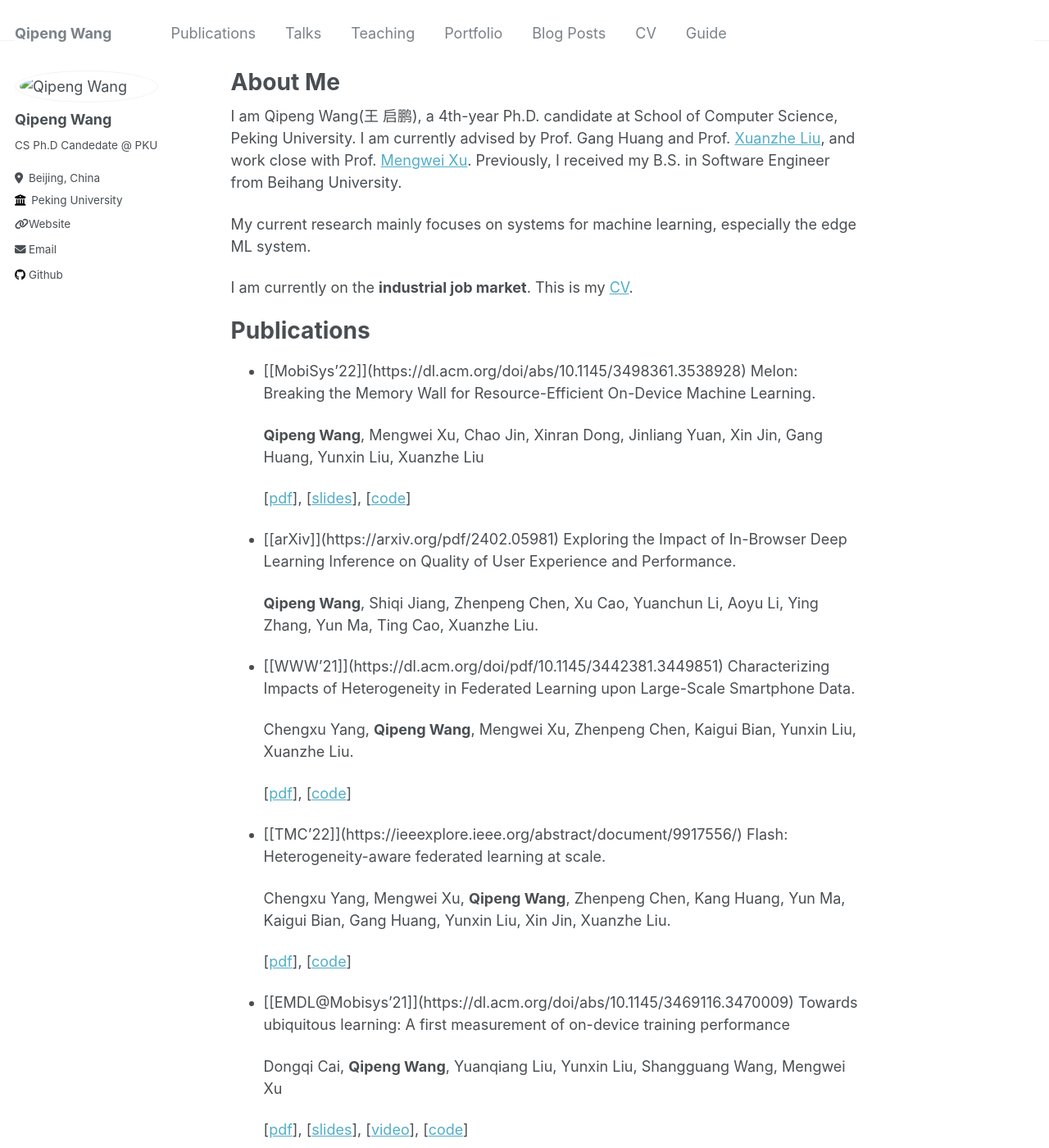
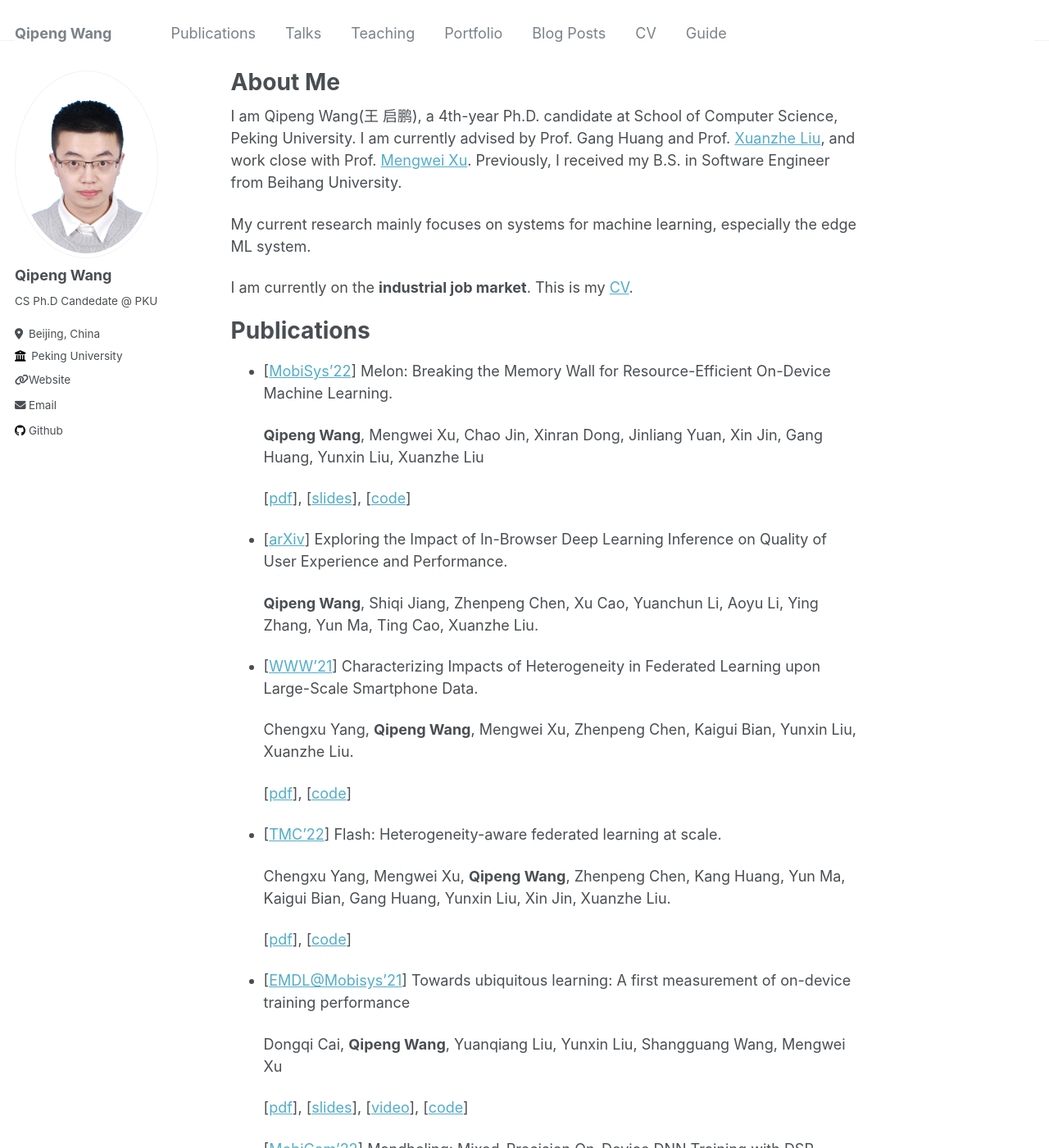
Before and after one commit to qipengwang/qipengwang.github.io, a Jekyll site: the page built from _pages/about.md, in a window 1280 px wide and 1400 px high. Shown: the whole window at 82% size. Built offline with Jekyll 4.4.1, drawn with Linux system fonts in a browser that asks for light colours; some of the changed text lies outside the part shown.

Commit message:
xxp update 5

```diff
--- a/_config.yml
+++ b/_config.yml
@@ -21,7 +21,7 @@ repository               : "qipengwang/qipengwang.github.io"
 #               Additional customization can be done by editing /_includes/author-profile.html
 author:
   # Biographic information
-  avatar           : "images/wqp.png"
+  avatar           : "wqp.png"
   name             : "Qipeng Wang"
   pronouns         : # example: "she/her"
   bio              : "CS Ph.D Candedate @ PKU"
--- a/_pages/about.md
+++ b/_pages/about.md
@@ -17,41 +17,41 @@ I am currently on the **industrial job market**. This is my [CV](../files/cv.pdf
 
 # Publications
 
-- \[[MobiSys'22]\](https://dl.acm.org/doi/abs/10.1145/3498361.3538928) Melon: Breaking the Memory Wall for Resource-Efficient On-Device Machine Learning.
+- \[[MobiSys'22](https://dl.acm.org/doi/abs/10.1145/3498361.3538928)\] Melon: Breaking the Memory Wall for Resource-Efficient On-Device Machine Learning.
 
   **Qipeng Wang**, Mengwei Xu, Chao Jin, Xinran Dong, Jinliang Yuan, Xin Jin, Gang Huang, Yunxin Liu, Xuanzhe Liu
 
   \[[pdf](../files/mobisys22-paper.pdf)\], \[[slides](../files/mobisys22-slides.pdf)\], \[[code](https://github.com/qipengwang/Melon)\]
 
-- \[[arXiv]\](https://arxiv.org/pdf/2402.05981) Exploring the Impact of In-Browser Deep Learning Inference on Quality of User Experience and Performance.
+- \[[arXiv](https://arxiv.org/pdf/2402.05981)\] Exploring the Impact of In-Browser Deep Learning Inference on Quality of User Experience and Performance.
 
   **Qipeng Wang**, Shiqi Jiang, Zhenpeng Chen, Xu Cao, Yuanchun Li, Aoyu Li, Ying Zhang, Yun Ma, Ting Cao, Xuanzhe Liu.
 
-- \[[WWW'21]\](https://dl.acm.org/doi/pdf/10.1145/3442381.3449851) Characterizing Impacts of Heterogeneity in Federated Learning upon Large-Scale Smartphone Data.
+- \[[WWW'21](https://dl.acm.org/doi/pdf/10.1145/3442381.3449851)\] Characterizing Impacts of Heterogeneity in Federated Learning upon Large-Scale Smartphone Data.
 
   Chengxu Yang, **Qipeng Wang**, Mengwei Xu, Zhenpeng Chen, Kaigui Bian, Yunxin Liu, Xuanzhe Liu.
 
   \[[pdf](../files/www21-paper.pdf)\], \[[code](https://github.com/PKU-Chengxu/FLASH)\]
 
-- \[[TMC'22]\](https://ieeexplore.ieee.org/abstract/document/9917556/) Flash: Heterogeneity-aware federated learning at scale.
+- \[[TMC'22](https://ieeexplore.ieee.org/abstract/document/9917556/)\] Flash: Heterogeneity-aware federated learning at scale.
 
   Chengxu Yang, Mengwei Xu, **Qipeng Wang**, Zhenpeng Chen, Kang Huang, Yun Ma, Kaigui Bian, Gang Huang, Yunxin Liu, Xin Jin, Xuanzhe Liu.
 
   \[[pdf](../files/tmc22-paper.pdf)\], \[[code](https://github.com/PKU-Chengxu/FLASH)\]
 
-- \[[EMDL@Mobisys'21]\](https://dl.acm.org/doi/abs/10.1145/3469116.3470009) Towards ubiquitous learning: A first measurement of on-device training performance
+- \[[EMDL@Mobisys'21](https://dl.acm.org/doi/abs/10.1145/3469116.3470009)\] Towards ubiquitous learning: A first measurement of on-device training performance
 
   Dongqi Cai, **Qipeng Wang**, Yuanqiang Liu, Yunxin Liu, Shangguang Wang, Mengwei Xu
 
   \[[pdf](../files/emdl21-paper.pdf)\], \[[slides](../files/emdl21-slides.pdf)\], \[[video](https://www.youtube.com/watch?v=oZWKZ0VBNkQ&t=937s)\], \[[code](https://github.com/UbiquitousLearning/Benchmark-On-Device-Training)\]
 
-- \[[MobiCom'22]\](https://dl.acm.org/doi/abs/10.1145/3495243.3560545) Mandheling: Mixed-Precision On-Device DNN Training with DSP Offloading.
+- \[[MobiCom'22](https://dl.acm.org/doi/abs/10.1145/3495243.3560545)\] Mandheling: Mixed-Precision On-Device DNN Training with DSP Offloading.
 
   Daliang Xu, Mengwei Xu, **Qipeng Wang**, Shangguang Wang, Yun Ma, Kang Huang, Gang Huang, Xin Jin, Xuanzhe Liu
 
   \[[pdf](../files/mobicom22-paper.pdf)\], \[[slides](../files/mobicom22-slides.pdf)\], \[[code](https://github.com/UbiquitousLearning/Mandheling-DSP-Training)\]
 
-- \[[arXiv]\](https://arxiv.org/pdf/2401.08092.pdf) A Survey of Resource-efficient LLM and Multimodal Foundation Models.
+- \[[arXiv](https://arxiv.org/pdf/2401.08092.pdf)\] A Survey of Resource-efficient LLM and Multimodal Foundation Models.
 
   Mengwei Xu, Wangsong Yin, Dongqi Cai, Rongjie Yi, Daliang Xu, **Qipeng Wang**, Bingyang Wu, Yihao Zhao, Chen Yang, Shihe Wang, Qiyang Zhang, Zhenyan Lu, Li Zhang, Shangguang Wang, Yuanchun Li, Yunxin Liu, Xin Jin, Xuanzhe Liu.
 
```
Also changed, not shown: other parts of _pages/about.md (+1 -1 lines).
